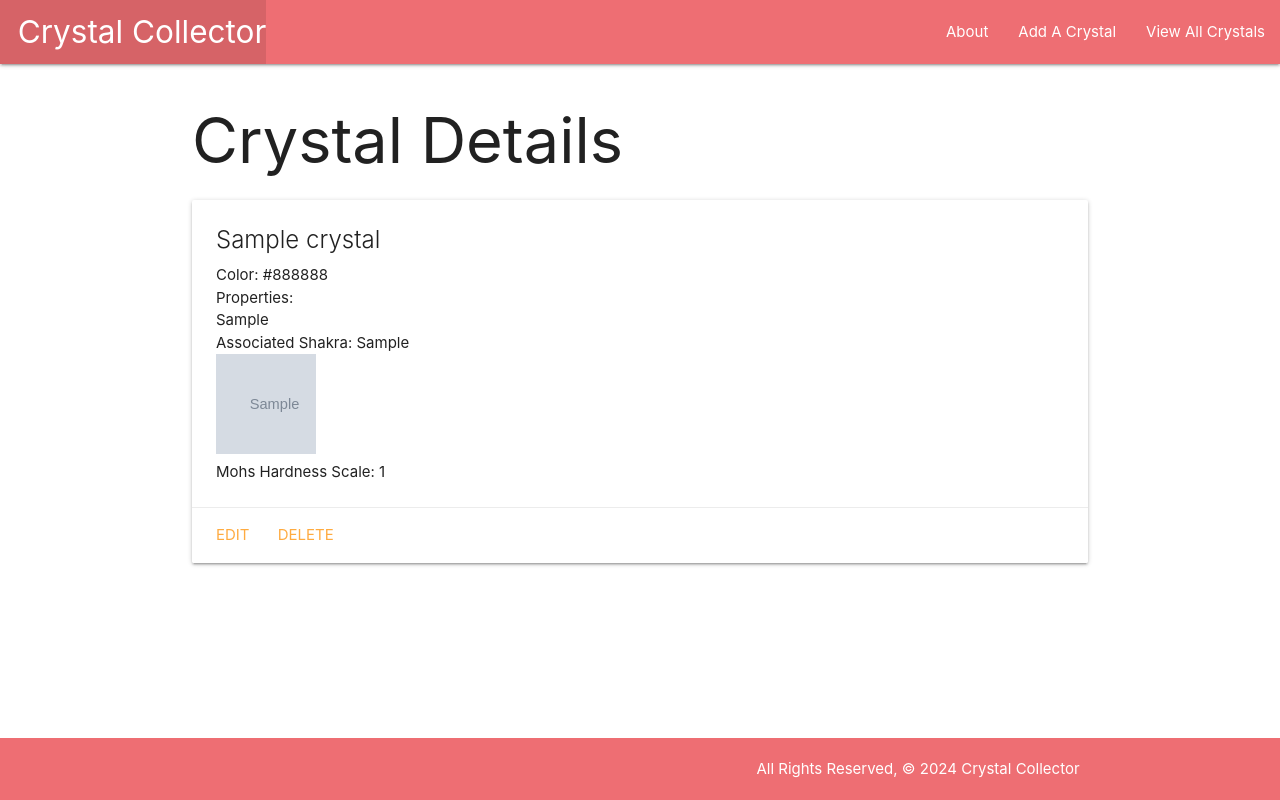
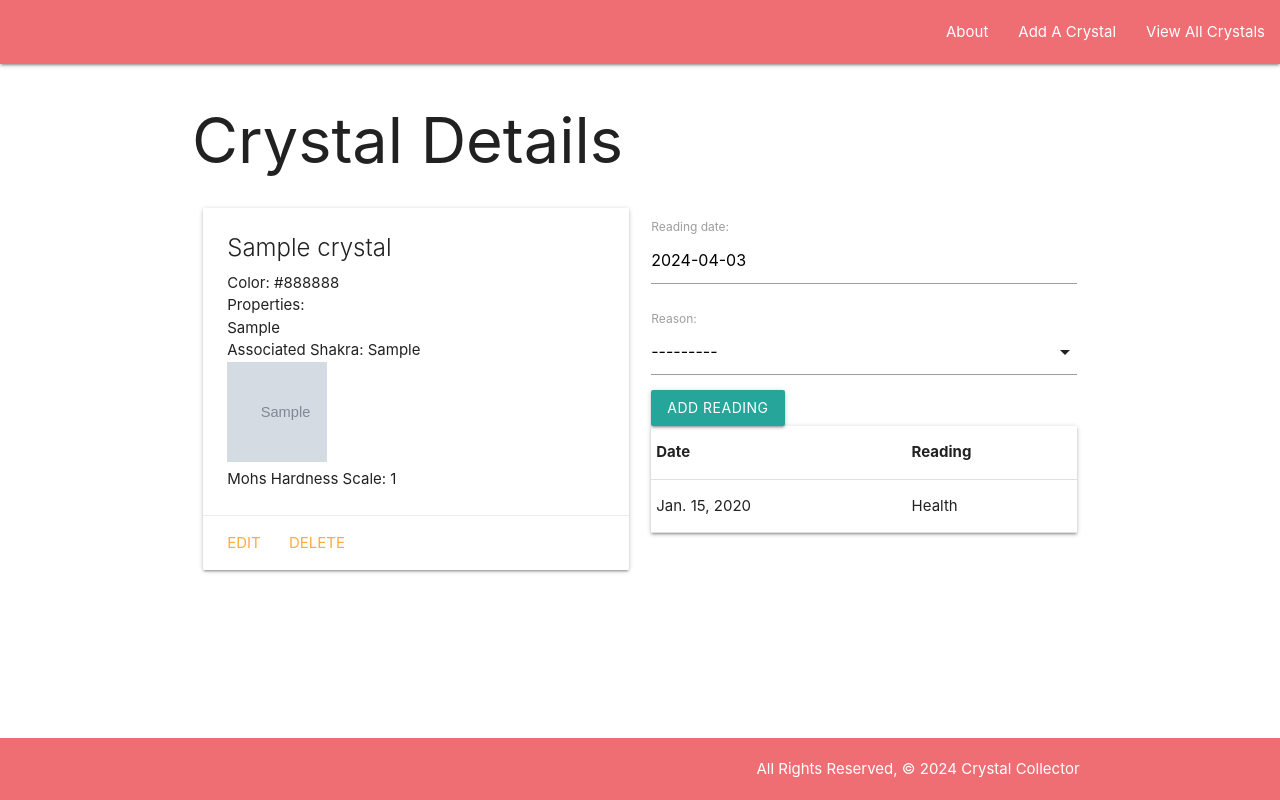
Before and after one commit to chochristinak/crystalcollector, a Django app: page /crystals/1/ in a window 1280 px wide. Run offline with Django 5.2, Linux system fonts and the light colour scheme; tables that the repository leaves empty hold one stand-in row (values such as "Sample post"); grey boxes marked "Sample" are stand-in pictures.

Commit message:
add class Reading and booking functionality

```diff
--- a/main_app/admin.py
+++ b/main_app/admin.py
@@ -1,5 +1,6 @@
 from django.contrib import admin
-from .models import Crystal
+from .models import Crystal, Reading
 # Register your models here.
 
 admin.site.register(Crystal)
+admin.site.register(Reading)
--- a/main_app/forms.py
+++ b/main_app/forms.py
@@ -0,0 +1,8 @@
+
+from django.forms import ModelForm
+from .models import Reading
+
+class ReadingForm(ModelForm):
+  class Meta:
+    model = Reading
+    fields = ['date', 'reason']
--- a/main_app/models.py
+++ b/main_app/models.py
@@ -1,6 +1,11 @@
 from django.db import models
 from django.urls import reverse
-
+REASONS = (
+    ('H', 'Health'),
+    ('E', 'Emotional'),
+    ('S', 'Spiritual'),
+    ('C', 'Career'),
+)
 # Create your models here.
 
 class Crystal(models.Model):
@@ -16,3 +21,13 @@
 
     def get_absolute_url(self):
         return reverse('detail', kwargs={'crystal_id': self.id})
+
+class Reading(models.Model):
+    date = date = models.DateField('reading date')
+    reason = models.CharField(
+        max_length=50,
+        choices = REASONS)
+    crystal = models.ForeignKey(Crystal, on_delete=models.CASCADE)
+
+    def __str__(self):
+        return f"{self.get_reason_display()} on {self.date}"
--- a/main_app/templates/base.html
+++ b/main_app/templates/base.html
@@ -16,7 +16,7 @@
     <nav>
       <div class="nav-wrapper">
         <ul>
-          <li><a href="{% url 'home' %}" class="left brand-logo">&nbsp;&nbsp;Crystal Collector</a></li>
+          <li><a href="{% url 'home' %}" class="left brand-logo" img src="https://totemsurftribe.files.wordpress.com/2024/04/crystalcollectorlogo.png?resize=438%2C438"></a></li>
         </ul>
         <ul class="right">
           <li><a href="{%  url 'about' %}">About</a></li>
--- a/main_app/templates/crystals/detail.html
+++ b/main_app/templates/crystals/detail.html
@@ -2,7 +2,8 @@
 {% block content %}
 
 <h1>Crystal Details</h1>
-
+<div class="row">
+  <div class="col s6">
   <div class="card">
     <div class="card-content">
       <span class="card-title">{{ crystal.name }}</span>
@@ -22,6 +23,42 @@
         <a href="{% url 'crystals_delete' crystal.id %}">Delete</a>
       </div>
   </div>
+</div>
+  <div class="col s6">
+    <form method="POST" action="{%url 'add_reading' crystal.id%}">
+      {%csrf_token%} {{reading_form.as_p}}
+      <input type="submit" class="btn" value="Add Reading" />
+    </form>
+    <table class="striped, z-depth-1">
+      <thead>
+        <tr>
+          <th>Date</th>
+          <th>Reading</th>
+        </tr>
+      </thead>
+      <tbody>
+        {% for reading in crystal.reading_set.all %}
+        <tr>
+          <td>{{ reading.date }}</td>
+          <td>{{ reading.get_reason_display }}</td>
+        </tr>
+        {% endfor %}
+      </tbody>
+    </table>
+  </div>
+  </div>
+  <!-- New Markup Above -->
+</div>
+<script>
+  const dateEl = document.getElementById('id_date')
+  M.Datepicker.init(dateEl, {
+    format: 'yyyy-mm-dd',
+    defaultDate: new Date(),
+    setDefaultDate: true,
+    autoClose: true,
+  })
 
-
+  const selectEl = document.getElementById('id_reason')
+  M.FormSelect.init(selectEl)
+</script>
 {% endblock %}
--- a/main_app/urls.py
+++ b/main_app/urls.py
@@ -16,4 +16,6 @@
   path('crystals/<int:pk>/update/', views.CrystalUpdate.as_view(), name='crystals_update'),
 
   path('crystals/<int:pk>/delete/', views.CrystalDelete.as_view(), name='crystals_delete'),
+
+  path('crystals/<int:crystal_id>/add_reading/', views.add_reading, name='add_reading'),
 ]
--- a/main_app/views.py
+++ b/main_app/views.py
@@ -1,6 +1,8 @@
-from django.shortcuts import render
+from django.shortcuts import render, redirect
 from django.views.generic.edit import CreateView, UpdateView, DeleteView
 from .models import Crystal
+from .forms import ReadingForm
+
 
 
 # Create your views here.
@@ -18,10 +20,19 @@
                    })
 def crystals_detail(request, crystal_id):
   crystal = Crystal.objects.get(id=crystal_id)
+  reading_form = ReadingForm()
   return render(request, 'crystals/detail.html',
                 {
-                'crystal': crystal
+                'crystal': crystal, 'reading_form': reading_form
                 })
+
+def add_reading(request, crystal_id):
+    form = ReadingForm(request.POST)
+    if form.is_valid():
+     new_reading = form.save(commit=False)
+     new_reading.crystal_id = crystal_id
+     new_reading.save()
+    return redirect('detail', crystal_id=crystal_id)
 
 class CrystalCreate(CreateView):
   model = Crystal
```
Also changed, not shown: main_app/migrations/0003_reading.py (added), main_app/static/css/js/materialize.js (deleted), 1 other file.
